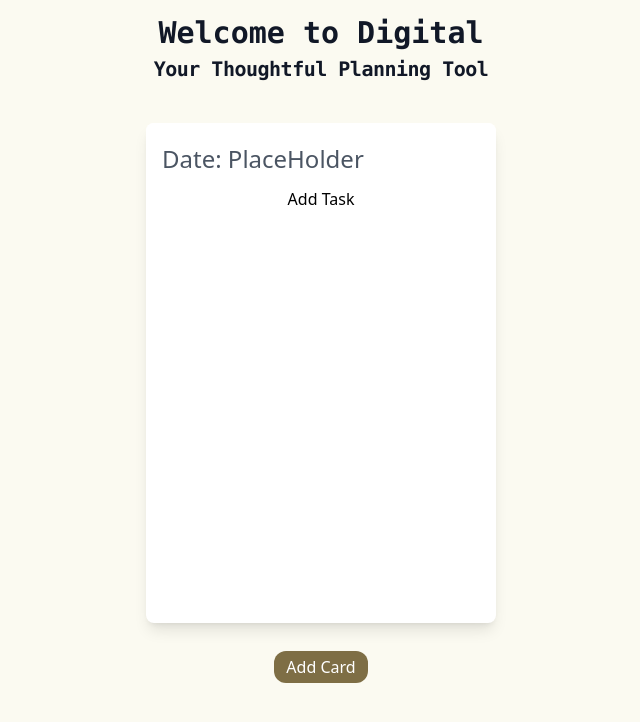
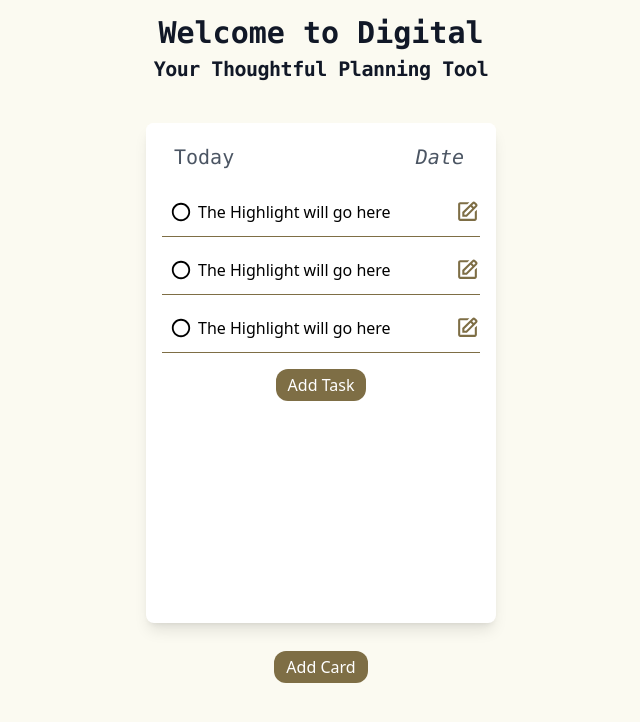
Before and after one commit to andrewjulian/mern-habit-tracker, a React (Vite) app in the folder client/: page /landing in a window 1280 px wide. Shown: the top 722 px of the page, without its empty margins (319-959 px from the left). Built offline with nearby package versions, Linux system fonts and the light colour scheme.

Commit message:
added samples tasks for display

```diff
--- a/client/src/Components/Card.jsx
+++ b/client/src/Components/Card.jsx
@@ -2,11 +2,25 @@
 import DatePicker from "react-datepicker";
 import CardTasks from "./CardTasks";
 
+const sampleTasks = [
+  {
+    status: 0,
+    text: "Task 1",
+  },
+  {
+    status: 1,
+    text: "Task 2",
+  },
+  {
+    status: 2,
+    text: "Task 3",
+  },
+];
+
 const Card = ({ card }) => {
-  console.log(card);
-  /* const displayTasks = tasks.map((task, index) => {
+  const displayTasks = sampleTasks.map((task, index) => {
     return <CardTasks key={index} task={task} />;
-  }); */
+  });
 
   return (
     <div className="flex items-center">
@@ -14,18 +28,21 @@
         <div className="w-[350px] h-[500px] bg-white shadow-lg rounded-lg overflow-hidden">
           <div className="w-full h-56 bg-cover bg-center">
             <div className="w-full px-4 py-4 bg-white">
-              <div className="flex items-center justify-left mb-3">
-                <h3 className="text-gray-600 text-2xl mt-1 mr-5">
-                  Date: PlaceHolder
+              <div className="flex items-center justify-between mb-3">
+                <h3 className="text-gray-600 font-mono text-xl mt-1 mx-3">
+                  Today
+                </h3>
+                <h3 className="text-gray-600 italic font-mono text-xl mt-1 mx-4">
+                  Date
                 </h3>
               </div>
-              {/* <div className=" items-center">
+              <div className=" items-center">
                 <div className="flex flex-col align-middle justify-between">
                   {displayTasks}
                 </div>
-              </div> */}
-              <button>
-                <p>Add Task</p>
+              </div>
+              <button className="bg-[#7e6e45] rounded-xl text-white my-3 px-3 py-1">
+                Add Task
               </button>
             </div>
           </div>
--- a/client/src/Components/CardDisplay.jsx
+++ b/client/src/Components/CardDisplay.jsx
@@ -3,8 +3,6 @@
 
 const CardDisplay = ({ user }) => {
   const [cards, setCards] = useState([]);
-
-  console.log("user", user);
 
   /*  useEffect(() => {
     const fetchCards = async () => {
```
